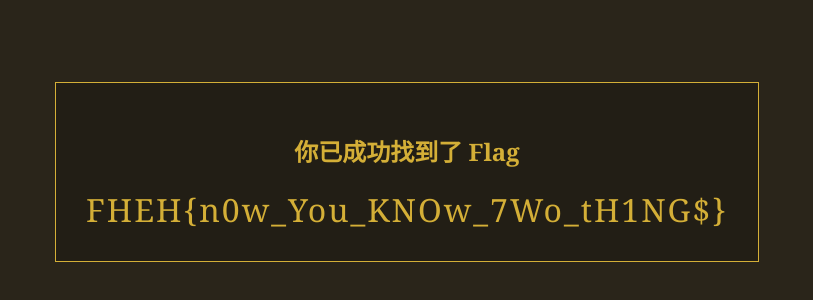
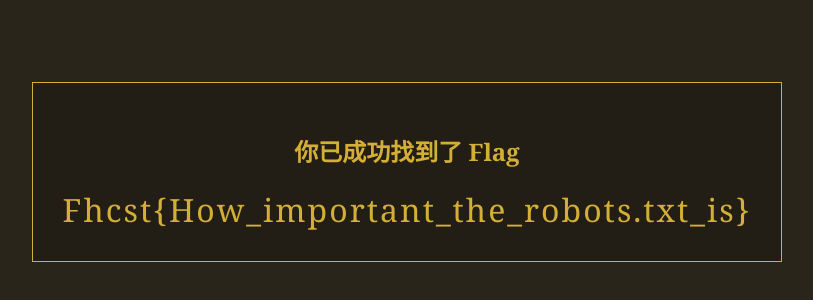
Before and after one commit to Na2CO32/CTF-train-flag-robots.txt, a plain HTML site: page secret_path_by_A359/index.html in a window 1280 px wide. Shown: the part 228-528 px from the top of the page, without its empty margins (233-1046 px from the left). Drawn offline with Linux system fonts and the light colour scheme.

Commit message:
Update index.html

```diff
--- a/secret_path_by_A359/index.html
+++ b/secret_path_by_A359/index.html
@@ -36,7 +36,7 @@
 <body>
     <div class="flag-box">
         <h2>你已成功找到了 Flag</h2>
-        <div class="flag">FHEH{n0w_You_KNOw_7Wo_tH1NG$}</div>
+        <div class="flag">Fhcst{How_important_the_robots.txt_is}</div>
     </div>
 </body>
 </html>
```
